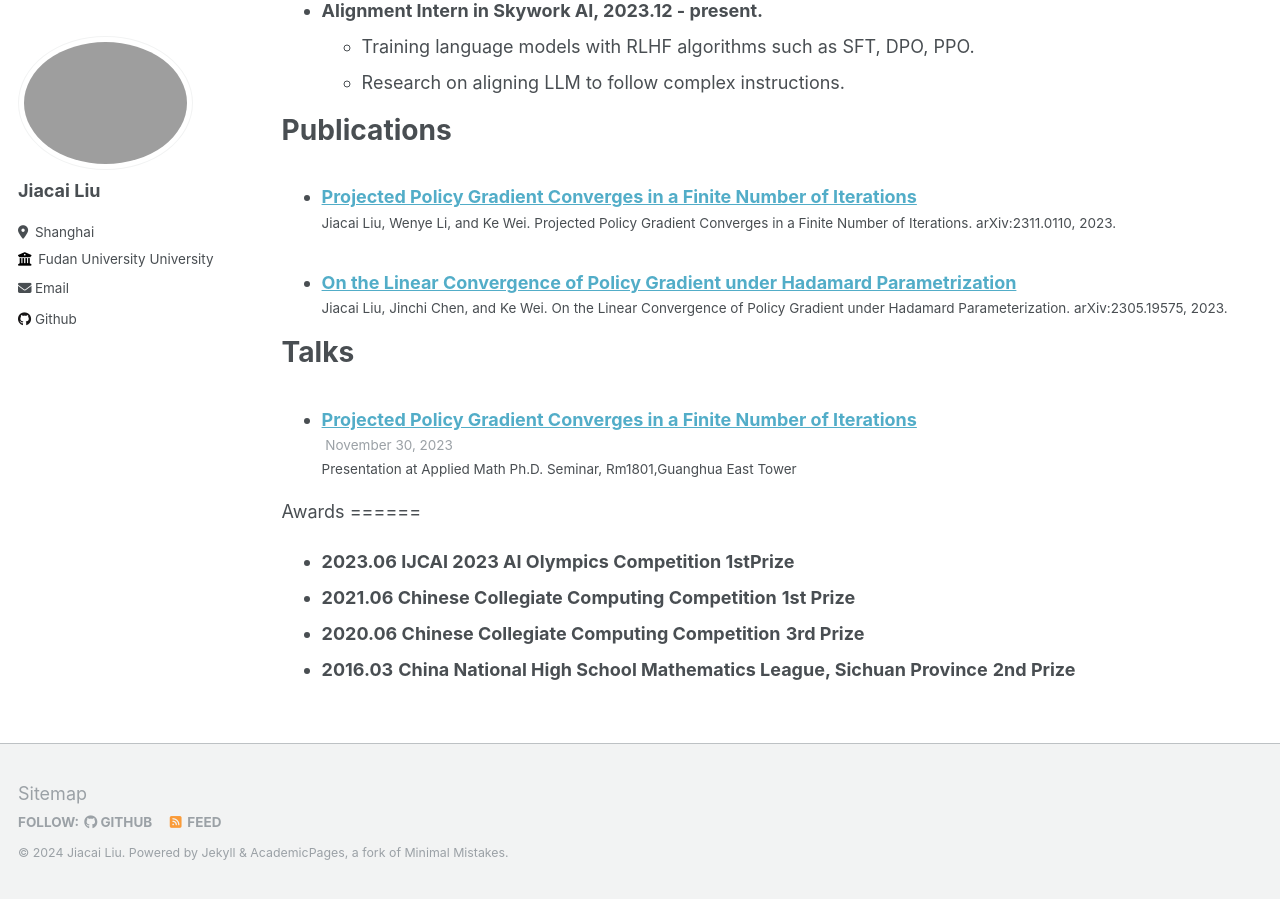
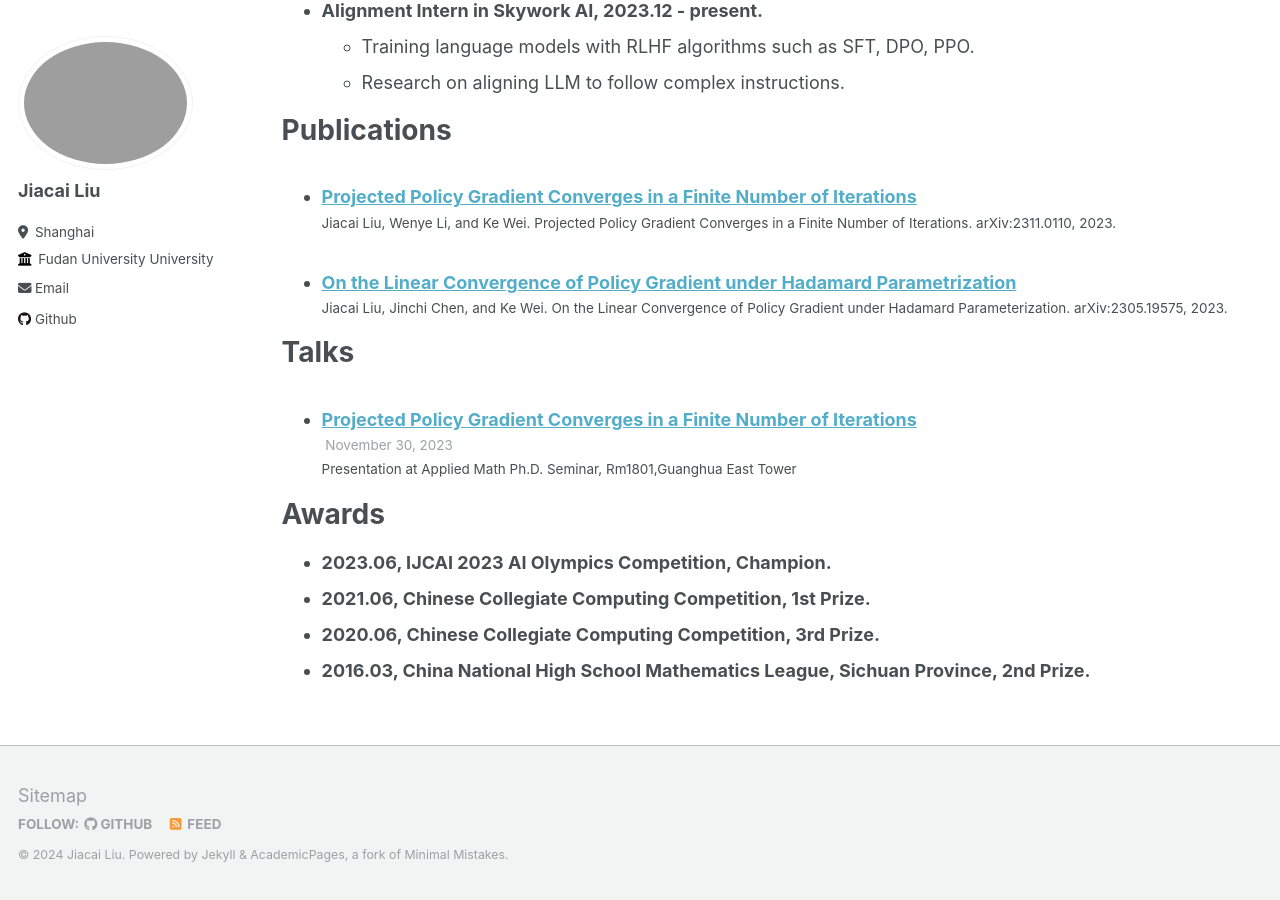
Before and after one commit to skydownacai/JiacaiLiu.github.io, a Jekyll site: the page built from _pages/cv.md, in a window 1280 px wide and 900 px high, scrolled down 627 px. Built offline with Jekyll 4.4.1, drawn with Linux system fonts in a browser that asks for light colours.

```diff
--- a/_pages/cv.md
+++ b/_pages/cv.md
@@ -45,10 +45,11 @@ Talks
   <ul>{% for post in site.talks reversed %}
     {% include archive-single-talk-cv.html  %}
   {% endfor %}</ul>
+
 Awards
 ======
 
-- **2023.06                 IJCAI 2023 AI Olympics Competition                                                                                  1stPrize**
-- **2021.06                Chinese Collegiate Computing Competition**                                                                    **1st Prize**
-- **2020.06                Chinese Collegiate Computing Competition**                                                                    **3rd Prize**
-- **2016.03**                **China National High School Mathematics League, Sichuan Province**                       **2nd Prize**
+- **2023.06, IJCAI 2023 AI Olympics Competition, Champion.**
+- **2021.06, Chinese Collegiate Computing Competition, 1st Prize.**
+- **2020.06, Chinese Collegiate Computing Competition, 3rd Prize.**
+- **2016.03, China National High School Mathematics League, Sichuan Province, 2nd Prize.**
```
Also changed, not shown: _talks/PPG.md (+1 -1 lines).
